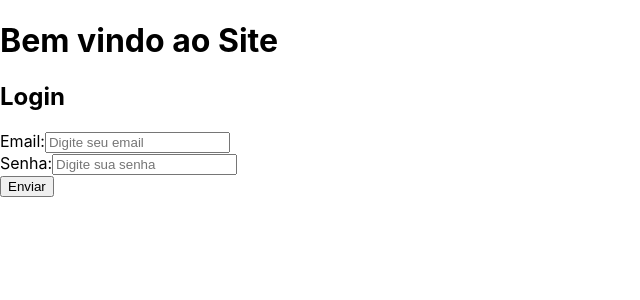
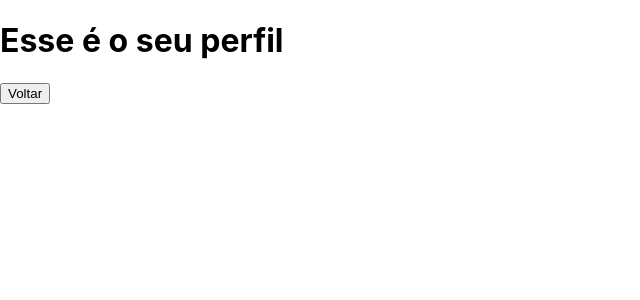
Before and after one commit to GuAparecido/trabalho-front-end, a React (Create React App) app: page /profile in a window 1280 px wide. Shown: the top 300 px of the page, without its empty margins (0-640 px from the left). Built offline with nearby package versions, Linux system fonts and the light colour scheme.

Commit message:
Realizando a verificação de e-mail e senha e o navigate

```diff
--- a/package.json
+++ b/package.json
@@ -8,6 +8,7 @@
     "@testing-library/user-event": "^13.5.0",
     "react": "^18.3.1",
     "react-dom": "^18.3.1",
+    "react-router-dom": "^6.23.1",
     "react-scripts": "5.0.1",
     "web-vitals": "^2.1.4"
   },
--- a/src/App.js
+++ b/src/App.js
@@ -1,11 +1,24 @@
 import './App.css';
-import Login from './pages/Login'
+import Login from './pages/Login';
+import Profile from './pages/Profile';
+
+import { RouterProvider, createBrowserRouter } from "react-router-dom";
+
+const router = createBrowserRouter([
+  {
+    path: "/",
+    element: <Login />,
+  },
+  {
+    path: "/profile",
+    element: <Profile />,
+  },
+
+]);
 
 function App() {
   return (
-    <div >
-      <Login />
-    </div>
+    <RouterProvider router={router} />
   );
 }
 
--- a/src/pages/Login.js
+++ b/src/pages/Login.js
@@ -1,26 +1,40 @@
 import { useState } from 'react';
 import '../style/Login.css';
+import { Link, useNavigate } from 'react-router-dom';
 
 const Login = () => {
+    const navigate = useNavigate();
     const [inputEmail, setEmail] = useState('');
-    const [senha, setSenha] = useState('');
+    const [inputSenha, setSenha] = useState('');
 
     const submit = (e) => {
         e.preventDefault();
-        console.log("Você clicou em realizar login");
+        if (!inputEmail) {
+            alert('Preencha o e-mail')
+            console.log(inputEmail);
+        } else if (inputEmail.length < 8) {
+            alert('O campo e-mail tem menos de 8 dígitos ')
+            console.log(inputEmail);
+        }
+
+        if (!inputSenha) {
+            alert('Preencha o campo senha');
+        } else if (inputSenha.length < 8) {
+            alert('Senha deve ter no mínimo 8 caracteres');
+        } else {
+            console.log("Você realizou login");
+            navigate('/profile');
+        }
     }
 
     const onInputEmail = (event) => {
         setEmail(event.target.value);
     };
 
-    const onClickEmail = () => {
-        if (!inputEmail) {
-            return ("Email inválido");
-        } else {
-            setEmail("");
-        }
-    };
+    const onInputSenha = (event) => {
+        setSenha(event.target.value);
+    }
+
 
     return (
         <div>
@@ -31,9 +45,9 @@ const Login = () => {
                 <input type='email' id='email' name='email' placeholder='Digite seu email' value={inputEmail} onChange={onInputEmail} />
                 <br />
                 <label for="senha">Senha:</label>
-                <input type='password' id='senha' name='senha' placeholder='Digite sua senha' />
+                <input type='password' id='senha' name='senha' placeholder='Digite sua senha' value={inputSenha} onChange={onInputSenha} />
                 <br />
-                <button type="submit" onClick={onClickEmail}>Enviar</button>
+                <button type="submit">Enviar</button>
             </form>
         </div>
     )
--- /dev/null
+++ b/src/pages/Profile.js
@@ -0,0 +1,14 @@
+import { useNavigate } from 'react-router-dom';
+
+const Profile = () => {
+    const navigate = useNavigate();
+
+    return (
+        <div>
+            <h1>Esse é o seu perfil</h1>
+            <button onClick={() => navigate(-1)}> Voltar</button>
+        </div >
+    );
+}
+
+export default Profile;
```
Also changed, not shown: src/style/Profile.css (added), 1 other file (tests, documents, lock files or other folders).
